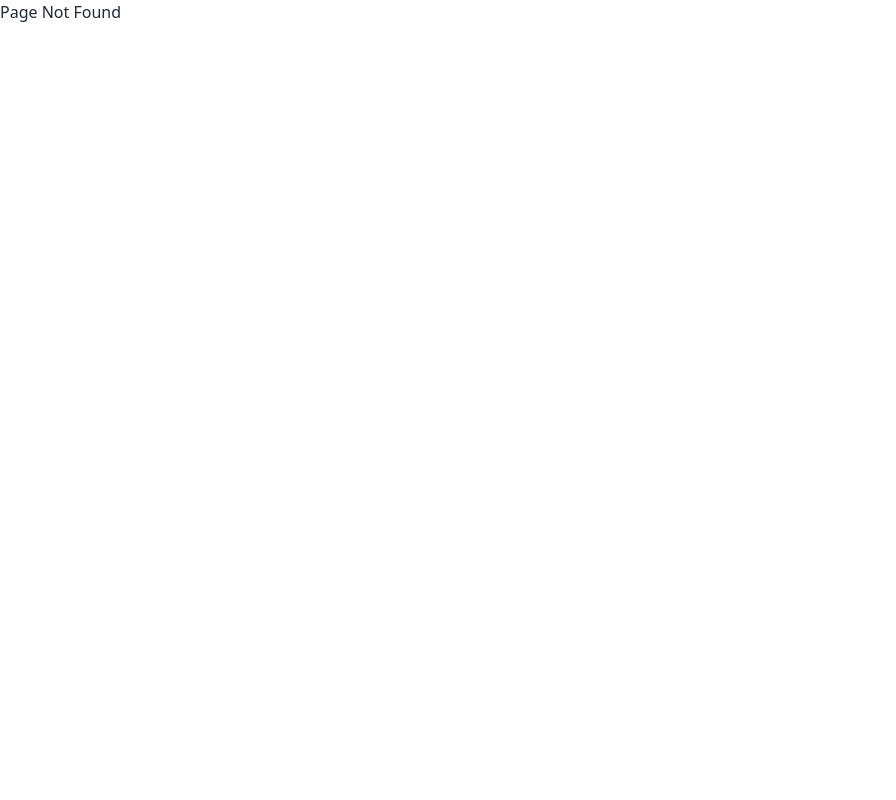
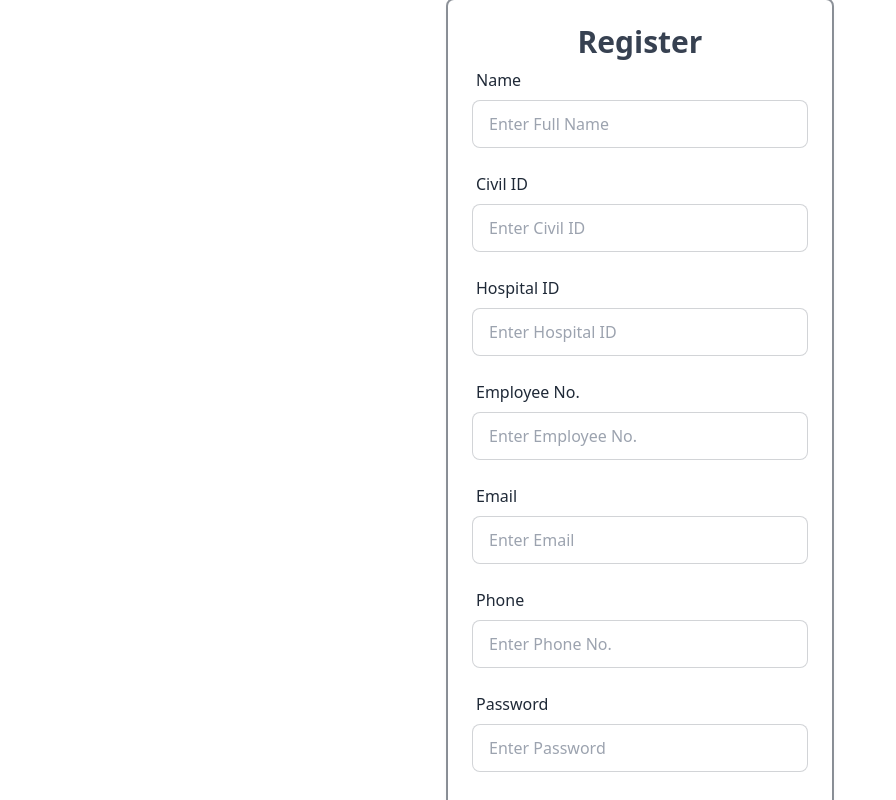
Before and after one commit to xDelusion/FE-Donations, a React (Create React App) app: page /register in a window 1280 px wide. Before the commit this address had no page. Shown: the top 800 px of the page, without its empty margins (0-896 px from the left). Built offline with nearby package versions, Linux system fonts and the light colour scheme.

Commit message:
Register Page

```diff
--- /dev/null
+++ b/api/auth.js
@@ -0,0 +1,46 @@
+import instance from "./index";
+import jwt_decode from "jwt-decode";
+
+const login = async (userInfo) => {
+  try {
+    const { data } = await instance.post("/users/signin", userInfo);
+    storeToken(data.token);
+    console.log(data);
+    return data;
+  } catch (error) {
+    throw error;
+  }
+};
+
+const register = async (userInfo) => {
+  const formData = new FormData();
+  for (const key in userInfo) formData.append(key, userInfo[key]);
+
+  const { data } = await instance.post("/users/signup", formData);
+  storeToken(data.token);
+  return data;
+};
+
+const storeToken = (token) => {
+  localStorage.setItem("token", token);
+};
+
+const checkToken = () => {
+  const token = localStorage.getItem("token");
+  if (token) {
+    const decode = jwt_decode(token);
+    const curentTime = Date.now() / 100;
+
+    if (decode.exp < curentTime) {
+      localStorage.removeItem("token");
+      return false;
+    }
+    return true;
+  }
+  return false;
+};
+
+const logout = () => {
+  localStorage.removeItem("token");
+};
+export { register, storeToken, checkToken, logout, login };
--- a/src/App.js
+++ b/src/App.js
@@ -1,38 +1,25 @@
-
+import logo from "./logo.svg";
 import "./App.css";
+import Table from "./pages/Table";
+import Login from "./pages/Login";
+import Register from "./pages/Register";
+import { Route, Routes } from "react-router-dom";
 import UserContext from "./context/UserContext";
-import { useEffect, useState } from "react";
-import { Navigate, Route, Routes } from "react-router-dom";
-import Home from "./pages/Home";
-// import { checkToken } from "./api/auth";
-import Navbar from "./components/Navbar";
+import { useState } from "react";
 
 function App() {
-  const [user, setUser] = useState(false);
+  const [user, setUser] = useState({});
 
-  // useEffect(() => {
-  //   setUser(checkToken());
-  // }, []);
   return (
-    <UserContext.Provider value={{ user, setUser }}>
-      <div>
-        {user ? (
-          <div>
-            <Navbar />
-            <Routes>
-              <Route path="/home" element={<Home />} />
-            </Routes>
-          </div>
-        ) : (
-          <div>
-            <Routes>
-              <Route path="/home" element={<Home />} />
-              <Route path="/*" element={<>Page Not Found</>} />
-            </Routes>
-          </div>
-        )}
-      </div>
-    </UserContext.Provider>
+    <div className="App">
+      <UserContext.Provider value={[user, setUser]}>
+        <Routes>
+          <Route path="/" element={<Login />} />
+          <Route path="/list" element={<Table />} />
+          <Route path="/register" element={<Register />} />
+        </Routes>
+      </UserContext.Provider>
+    </div>
   );
 }
 
--- /dev/null
+++ b/src/pages/Register.js
@@ -0,0 +1,161 @@
+import React, { useContext, useState } from "react";
+import { useMutation } from "@tanstack/react-query";
+import { register } from "../api/auth";
+import { Navigate } from "react-router-dom";
+import UserContext from "../context/UserContext";
+// import backgroundsignup from "../media/signup.jpg";
+
+const Register = () => {
+  const [userInfo, setUserInfo] = useState({});
+  const [confirmPassword, setConfirmPassword] = useState("");
+  const [error, setError] = useState("");
+
+  const [user, setUser] = useContext(UserContext);
+  const handleChange = (e) => {
+    setError("");
+    setUserInfo({ ...userInfo, [e.target.name]: e.target.value });
+  };
+
+  const handlePasswordConfirmation = (e) => {
+    setConfirmPassword(e.target.value);
+  };
+
+  const { mutate: registerFn, error: error2 } = useMutation({
+    mutationFn: () => register(userInfo),
+    onSuccess: () => {
+      setUser(true);
+    },
+  });
+
+  const handleFormSubmit = (e) => {
+    e.preventDefault();
+
+    if (userInfo.password !== confirmPassword) {
+      setError("Passwords do not match");
+      return;
+    }
+    registerFn();
+  };
+
+  // if (user) {
+  //   return <Navigate to="/signin" />;
+  // }
+
+  return (
+    <div>
+      <body>
+        <div class="relative flex flex-col justify-center overflow-scroll">
+          <div class="w-full p-6 m-auto bg-white rounded-md shadow-md ring-2 ring-gray-800/50 lg:w-[30%]">
+            <h1 class="text-3xl font-semibold text-center text-gray-700">
+              Register
+            </h1>
+            <form onSubmit={handleFormSubmit} class="space-y-4">
+              <div>
+                <label class="label">
+                  <span class="text-base label-text">Name</span>
+                </label>
+                <input
+                  name="name"
+                  onChange={handleChange}
+                  type="text"
+                  placeholder="Enter Full Name"
+                  class="w-full input input-bordered"
+                />
+              </div>
+              <div>
+                <label class="label">
+                  <span class="text-base label-text">Civil ID</span>
+                </label>
+                <input
+                  name="civilid"
+                  onChange={handleChange}
+                  type="text"
+                  placeholder="Enter Civil ID"
+                  class="w-full input input-bordered"
+                />
+              </div>
+              <div>
+                <label class="label">
+                  <span class="text-base label-text">Hospital ID</span>
+                </label>
+                <input
+                  name="hospital_id"
+                  onChange={handleChange}
+                  type="text"
+                  placeholder="Enter Hospital ID"
+                  class="w-full input input-bordered"
+                />
+              </div>
+              <div>
+                <label class="label">
+                  <span class="text-base label-text">Employee No.</span>
+                </label>
+                <input
+                  name="empNo"
+                  onChange={handleChange}
+                  type="text"
+                  placeholder="Enter Employee No."
+                  class="w-full input input-bordered"
+                />
+              </div>
+              <div>
+                <label class="label">
+                  <span class="text-base label-text">Email</span>
+                </label>
+                <input
+                  name="email"
+                  onChange={handleChange}
+                  type="text"
+                  placeholder="Enter Email"
+                  class="w-full input input-bordered"
+                />
+              </div>
+              <div>
+                <label class="label">
+                  <span class="text-base label-text">Phone</span>
+                </label>
+                <input
+                  name="phone"
+                  onChange={handleChange}
+                  type="text"
+                  placeholder="Enter Phone No."
+                  class="w-full input input-bordered"
+                />
+              </div>
+              <div>
+                <label class="label">
+                  <span class="text-base label-text">Password</span>
+                </label>
+                <input
+                  name="password"
+                  onChange={handleChange}
+                  type="password"
+                  placeholder="Enter Password"
+                  class="w-full input input-bordered"
+                />
+              </div>
+              <div>
+                <label class="label">
+                  <span class="text-base label-text">Confirm Password</span>
+                </label>
+                <input
+                  name="password"
+                  onChange={handleChange}
+                  type="password"
+                  placeholder="Please confirm Password"
+                  class="w-full input input-bordered"
+                />
+              </div>
+              <div>
+                <button type="submit" onClick={registerFn} class="btn w-[20%]">
+                  Login
+                </button>
+              </div>
+            </form>
+          </div>
+        </div>
+      </body>
+    </div>
+  );
+};
+export default Register;
```
Also changed, not shown: api/index.js (added, +15 -0 lines).
